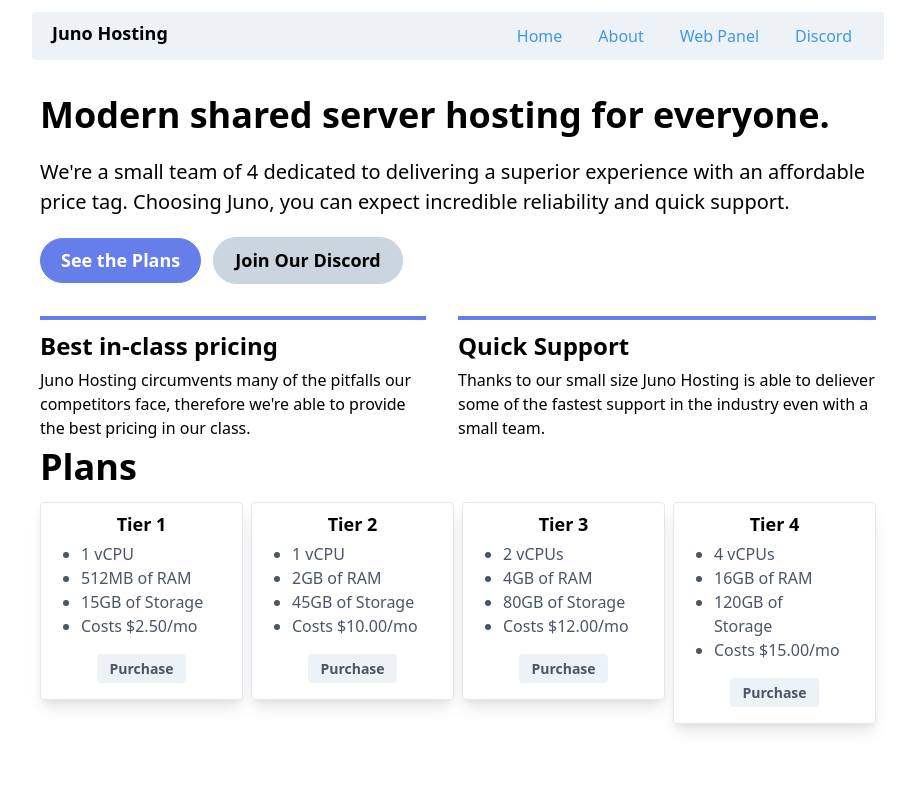
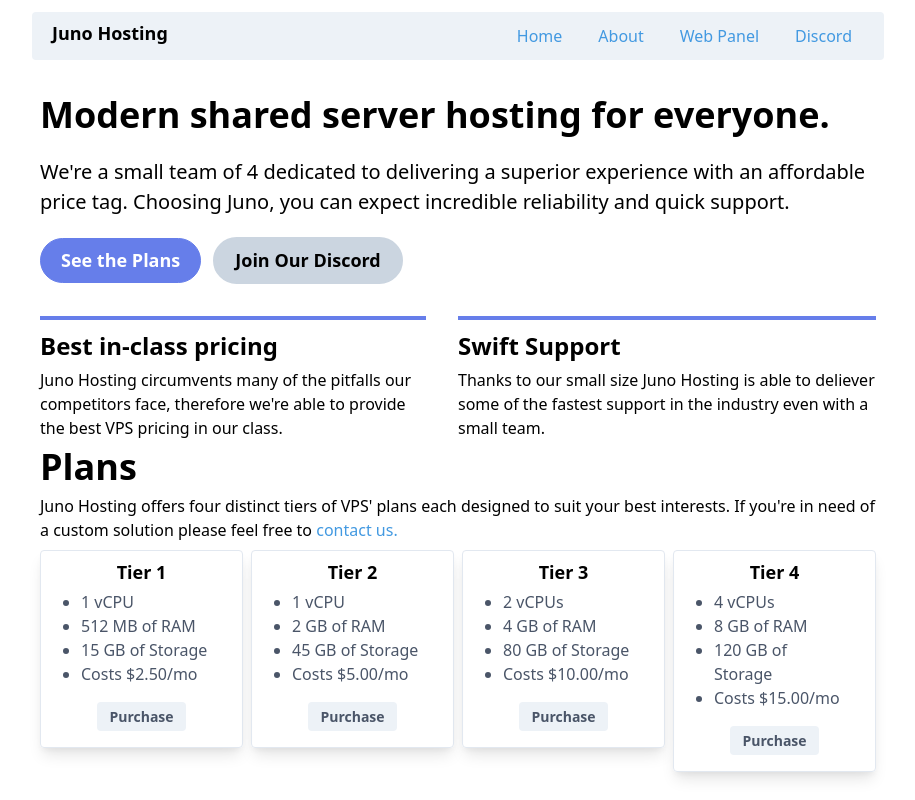
Before and after one commit to junodevs/junohosting.net, a Vue app: page / in a window 1280 px wide. Shown: the whole page, without its empty margins (182-1097 px from the left). Built offline with nearby package versions, Linux system fonts and the light colour scheme.

Commit message:
feat: update plan pricing

```diff
--- a/src/components/Plans.vue
+++ b/src/components/Plans.vue
@@ -21,12 +21,12 @@
               {{ plan.cores }} vCPUs
             </li>
             <li v-if="plan.mb">
-              {{ plan.ram }}MB of RAM
+              {{ plan.ram }} MB of RAM
             </li>
             <li v-else>
-              {{ plan.ram }}GB of RAM
+              {{ plan.ram }} GB of RAM
             </li>
-            <li>{{ plan.storage }}GB of Storage</li>
+            <li>{{ plan.storage }} GB of Storage</li>
             <li>Costs ${{ plan.price }}/mo</li>
           </ul>
         </div>
@@ -55,9 +55,9 @@
   data: () => ({
     plans: [
       { tier: 1, cores: 1, ram: 512, storage: 15, price: '2.50', mb: true },
-      { tier: 2, cores: 1, ram: 2, storage: 45, price: '10.00' },
-      { tier: 3, cores: 2, ram: 4, storage: 80, price: '12.00' },
-      { tier: 4, cores: 4, ram: 16, storage: 120, price: '15.00' }
+      { tier: 2, cores: 1, ram: 2, storage: 45, price: '5.00' },
+      { tier: 3, cores: 2, ram: 4, storage: 80, price: '10.00' },
+      { tier: 4, cores: 4, ram: 8, storage: 120, price: '15.00' }
     ]
   })
 })
--- a/src/pages/Home.vue
+++ b/src/pages/Home.vue
@@ -16,8 +16,8 @@
           </p>
           <div class="py-5">
             <a
-              href="#plans"
-              class="text-white rounded-full py-2 px-5 text-lg font-semibold bg-indigo-500 inline-block border border-indigo-500 mr-3"
+              id="plans-button"
+              href="/#plans"
             >See the Plans</a>
             <router-link
               id="discord-button"
@@ -34,11 +34,11 @@
         <h1>Best in-class pricing</h1>
         <p>
           Juno Hosting circumvents many of the pitfalls our competitors face,
-          therefore we're able to provide the best pricing in our class.
+          therefore we're able to provide the best VPS pricing in our class.
         </p>
       </div>
       <div>
-        <h1>Quick Support</h1>
+        <h1>Swift Support</h1>
         <p>
           Thanks to our small size Juno Hosting is able to deliever some of the
           fastest support in the industry even with a small team.
@@ -47,6 +47,17 @@
     </section>
     <section id="plans">
       <h1>Plans</h1>
+      <p>
+        Juno Hosting offers four distinct tiers of VPS' plans each designed to
+        suit your best interests. If you're in
+        need of a custom solution please feel free to
+        <router-link
+          class="link"
+          to="/discord"
+        >
+          contact us.
+        </router-link>
+      </p>
       <Plans />
     </section>
   </main>
@@ -97,4 +108,18 @@
 #discord-button:hover {
   @apply bg-white text-black;
 }
+
+#plans-button {
+  @apply
+    text-white
+    rounded-full
+    py-2 px-5
+    text-lg
+    font-semibold
+    bg-indigo-500
+    inline-block
+    border
+    border-indigo-500
+    mr-3;
+}
 </style>
```
